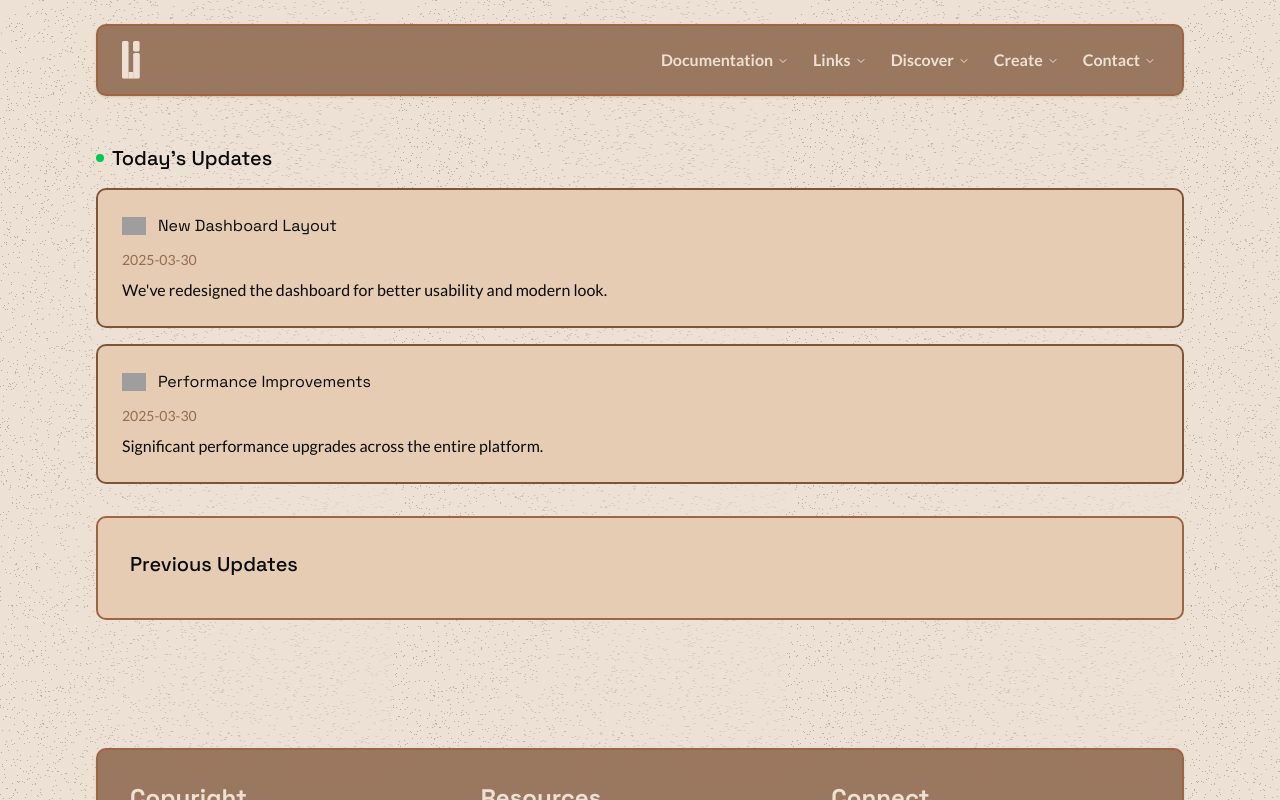
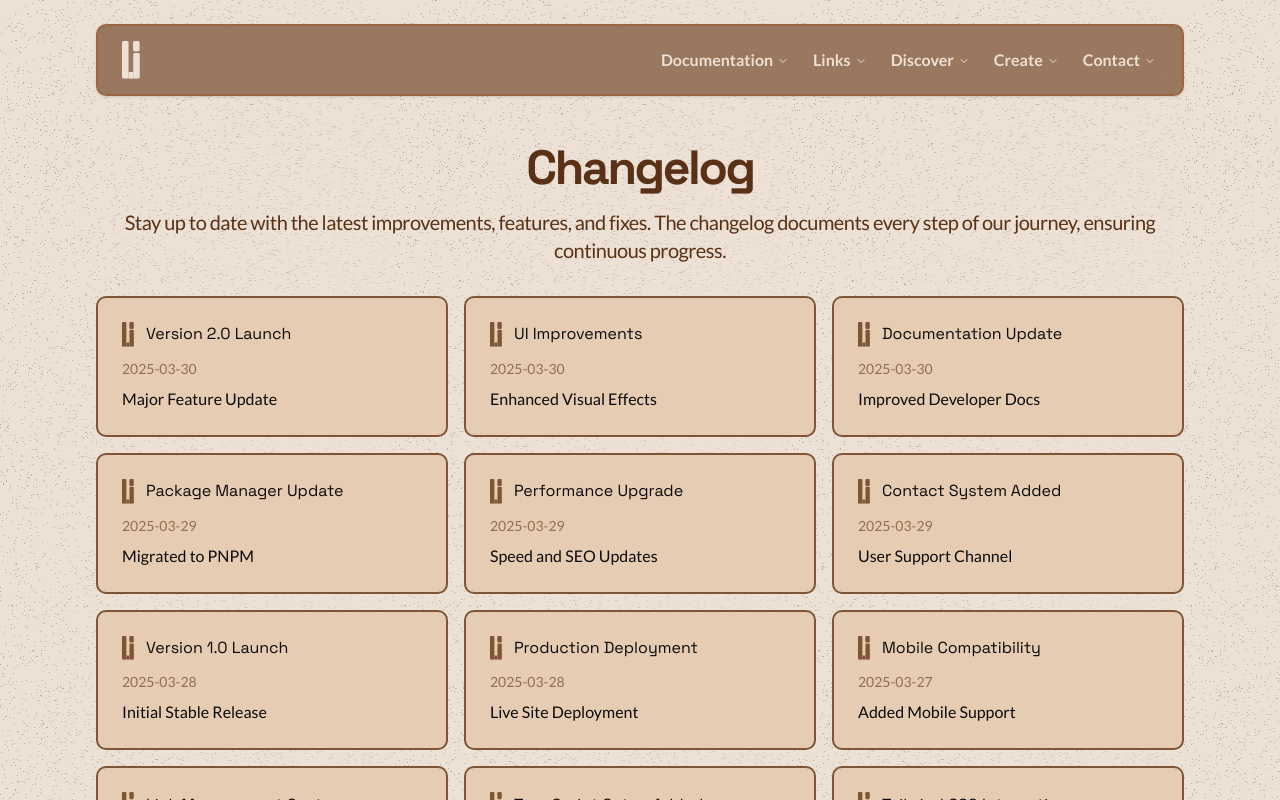
Before and after one commit to egeuysall/links, a Next.js app in the folder links/: page /docs/changelog in a window 1280 px wide. Shown: the top 800 px of the page. Built offline with nearby package versions, Linux system fonts and the light colour scheme; grey boxes are pictures that could not be loaded.

Commit message:
Build basic changelog

```diff
--- a/links/app/components/Change.tsx
+++ b/links/app/components/Change.tsx
@@ -15,7 +15,7 @@ const Change: React.FC<ChangeTypes> = ({ id, title, desc, date, iconPath }) => {
     <Link href={`/docs/changelog/${id}`} className="block">
       <section className="w-full bg-[#E6CCB2] border-2 border-[#7F5539] flex flex-col p-6 rounded-lg">
         <div className="flex items-center gap-3 mb-3">
-          <Image width={24} height={24} alt={`${title} icon`} src={iconPath} />
+          <Image width={12} height={12} alt={`${title} icon`} src={iconPath} />
           <h1>{title}</h1>
         </div>
         <p className="text-sm text-[#7F5539]/80 mb-2">{date}</p>
--- a/links/app/docs/changelog/[id]/page.tsx
+++ b/links/app/docs/changelog/[id]/page.tsx
@@ -2,7 +2,6 @@ import { notFound } from "next/navigation";
 import Image from "next/image";
 import Link from "next/link";
 import changes from "../changes";
-import type { ChangelogEntry } from "../changes";
 
 // Next.js App Router expects these exact types
 export interface PageProps {
--- a/links/app/docs/changelog/changes.ts
+++ b/links/app/docs/changelog/changes.ts
@@ -1,33 +1,96 @@
-import { v4 as uuidv4 } from "uuid";
-
 export interface ChangelogEntry {
   id: string;
   title: string;
   desc: string;
   date: string;
-  iconPath: string;
   detailedDesc?: string;
 }
 
 const changes: ChangelogEntry[] = [
   {
-    id: "changelog-1", // Using static IDs for development
-    title: "New Dashboard Layout",
-    desc: "We've redesigned the dashboard for better usability and modern look.",
-    date: "2025-03-30",
-    iconPath: "/icons/layout.png",
-    detailedDesc:
-      "Our new dashboard layout brings significant improvements to the user experience. We've reorganized the navigation, added new widgets, and improved the overall performance.",
+    id: "typescript-setup",
+    title: "TypeScript Setup Added",
+    desc: "Integrated TypeScript Support",
+    date: "2025-03-25",
+    detailedDesc: "Implemented TypeScript throughout the codebase to enhance developer experience and catch potential errors early. This includes setting up strict type checking, configuring tsconfig.json with optimal settings, adding type definitions for all components and utilities, and ensuring proper typing for all API responses and requests. This change significantly improved code maintainability and reduced runtime errors by catching type-related issues during development."
   },
   {
-    id: "changelog-2", // Using static IDs for development
-    title: "Performance Improvements",
-    desc: "Significant performance upgrades across the entire platform.",
+    id: "tailwind-integration",
+    title: "Tailwind CSS Integration",
+    desc: "Added Tailwind Framework",
+    date: "2025-03-25",
+    detailedDesc: "Completely revamped the styling system by integrating Tailwind CSS. This included setting up custom theme configuration, creating reusable utility classes, implementing responsive design patterns, and establishing consistent design tokens. The integration enables rapid UI development, maintains visual consistency, and significantly reduces CSS bundle size through its utility-first approach. Custom plugins and configurations were added to optimize the development workflow and ensure maximum efficiency in styling components."
+  },
+  {
+    id: "link-management",
+    title: "Link Management System",
+    desc: "Core Link Features Added",
+    date: "2025-03-26",
+    detailedDesc: "Developed a sophisticated link management system that forms the core functionality of the platform. Features include custom URL generation with collision detection, automatic metadata extraction from target URLs, link analytics tracking, custom alias support, and bulk link creation capabilities. The system includes rate limiting, security measures against abuse, and integration with various URL preview services. Advanced features like scheduled link expiration, password protection, and QR code generation were also implemented to provide a complete link management solution."
+  },
+  {
+    id: "mobile-responsive",
+    title: "Mobile Compatibility",
+    desc: "Added Mobile Support",
+    date: "2025-03-27",
+    detailedDesc: "Executed a comprehensive mobile-first redesign of the entire application. This involved implementing responsive breakpoints, touch-friendly interface elements, and optimized layouts for various screen sizes. Special attention was given to performance on mobile devices, including implementing lazy loading, optimizing images, and ensuring smooth animations. The update included extensive testing across multiple devices and browsers, implementing gesture controls, and ensuring accessibility standards are met across all viewports. Mobile-specific features like PWA support and offline functionality were also added."
+  },
+  {
+    id: "v1-0-release",
+    title: "Version 1.0 Launch",
+    desc: "Initial Stable Release",
+    date: "2025-03-28",
+    detailedDesc: "Marked a significant milestone with the release of Version 1.0, representing the first production-ready build of the application. This release included thoroughly tested features such as user authentication, link management, analytics dashboard, and admin controls. The release underwent extensive security auditing, performance optimization, and user acceptance testing. Documentation was completed including API references, user guides, and deployment instructions. This version established the foundation for future development while ensuring stability and reliability for end users."
+  },
+  {
+    id: "deployment",
+    title: "Production Deployment",
+    desc: "Live Site Deployment",
+    date: "2025-03-28",
+    detailedDesc: "Successfully deployed the application to production at links.egeuysal.com with a robust infrastructure setup. The deployment included configuring load balancers, implementing CDN integration for static assets, setting up automated backup systems, and establishing monitoring and alerting systems. Security measures including SSL certification, DDoS protection, and regular security scans were implemented. The deployment process was automated using CI/CD pipelines, with zero-downtime deployment capability and automatic rollback procedures in case of failures."
+  },
+  {
+    id: "package-updates",
+    title: "Package Manager Update",
+    desc: "Migrated to PNPM",
+    date: "2025-03-29",
+    detailedDesc: "Migrated the project's package management from npm to pnpm, resulting in significant improvements in installation speed and disk space usage. The transition included optimizing the dependency tree, implementing strict dependency checking, and setting up workspace features for better monorepo support. Custom pnpm scripts were created to streamline common development tasks, and the lockfile was optimized for better deterministic builds. The migration also included updating the CI/CD pipeline to leverage pnpm's caching capabilities and implementing better security practices for dependency management."
+  },
+  {
+    id: "optimization",
+    title: "Performance Upgrade",
+    desc: "Speed and SEO Updates",
+    date: "2025-03-29",
+    detailedDesc: "Conducted a comprehensive optimization effort across the entire application. Performance improvements included implementing code splitting, optimizing bundle sizes, adding service workers for offline support, and implementing advanced caching strategies. SEO enhancements included adding structured data, optimizing meta tags, implementing dynamic sitemap generation, and improving page load times. The optimization process involved extensive performance profiling, implementing performance budgets, and setting up continuous performance monitoring. These changes resulted in significant improvements in Core Web Vitals and search engine rankings."
+  },
+  {
+    id: "contact-form",
+    title: "Contact System Added",
+    desc: "User Support Channel",
+    date: "2025-03-29",
+    detailedDesc: "Developed a sophisticated contact system enabling seamless communication between users and administrators. The system includes smart form validation, spam protection through reCAPTCHA integration, and automated email notifications. Features include file attachment support, template-based responses, ticket tracking, and integration with popular CRM systems. The contact system also implements analytics tracking to monitor common user inquiries and response times. An admin dashboard was created to manage and track all communications, with support for multiple admin users and permission levels."
+  },
+  {
+    id: "v2-0-release",
+    title: "Version 2.0 Launch",
+    desc: "Major Feature Update",
     date: "2025-03-30",
-    iconPath: "/icons/performance.png",
-    detailedDesc:
-      "This update focuses on speed and reliability. We've optimized database queries, improved caching mechanisms, and reduced load times across all pages.",
+    detailedDesc: "Launched Version 2.0, marking a substantial evolution of the platform with numerous new features and improvements. Major additions include a completely redesigned user interface, advanced analytics dashboard with custom reporting capabilities, integrated A/B testing system for links, and enhanced security features including 2FA and SSO support. The update also introduced a new API version with improved rate limiting and authentication mechanisms. Performance optimizations resulted in a 50% reduction in page load times and significantly improved server response times. Extensive user testing and feedback sessions were conducted to ensure all new features met user needs and expectations."
   },
+  {
+    id: "ui-components",
+    title: "UI Improvements",
+    desc: "Enhanced Visual Effects",
+    date: "2025-03-30",
+    detailedDesc: "Implemented a comprehensive suite of advanced UI components and animations to enhance user experience. This included developing custom interactive components using Framer Motion for smooth animations, implementing skeleton loading states for improved perceived performance, and creating microinteractions throughout the interface. The update introduced a new design system with consistent component patterns, advanced form controls with validation feedback, and accessible modal systems. Special attention was given to animation performance, ensuring smooth transitions even on lower-end devices. The enhancement also included implementing dark mode support with smooth transitions and system preference detection."
+  },
+  {
+    id: "documentation",
+    title: "Documentation Update",
+    desc: "Improved Developer Docs",
+    date: "2025-03-30",
+    detailedDesc: "Executed a complete overhaul of project documentation to improve developer onboarding and user guidance. This included creating detailed API documentation with interactive examples using Swagger UI, implementing a new documentation website with full-text search capabilities, and providing comprehensive guides for all features. The documentation now includes detailed troubleshooting guides, performance optimization tips, security best practices, and contribution guidelines. Video tutorials were added for complex features, and the documentation site was made responsive for mobile viewing. Regular documentation review processes were established to ensure content stays current with each release."
+  }
 ];
 
 export default changes;
--- a/links/app/docs/changelog/page.tsx
+++ b/links/app/docs/changelog/page.tsx
@@ -1,75 +1,44 @@
 import React from "react";
-import changes from "./changes";
-import Change from "../../components/Change";
+import changes from "./changes";  // correct import as it's in the same directory
+import Change from "../../components/Change";  // adjust path if needed
 
-interface ChangeType {
-  id: string;
-  title: string;
-  desc: string;
-  date: string;
-  iconPath: string;
-}
-
-const Home = () => {
+const ChangelogPage = () => {
   // Sort changes by date (most recent first)
   const sortedChanges = [...changes].sort(
     (a, b) => new Date(b.date).getTime() - new Date(a.date).getTime()
   );
 
-  // Get today's changes
-  const todayChanges = sortedChanges.filter((change) => {
-    const changeDate = new Date(change.date);
-    const today = new Date("2025-03-30");
-    return changeDate.toDateString() === today.toDateString();
-  });
-
-  // Get other changes
-  const previousChanges = sortedChanges.filter((change) => {
-    const changeDate = new Date(change.date);
-    const today = new Date("2025-03-30");
-    return changeDate.toDateString() !== today.toDateString();
-  });
-
   return (
     <main className="w-full h-full flex items-center justify-center flex-col gap-8">
-      {/* Today's Changes Section */}
       <section className="flex flex-col gap-4 w-full">
-        <div className="flex items-center gap-2">
-          <div className="w-2 h-2 rounded-full bg-green-500" />
-          <h2 className="text-xl font-medium">Today's Updates</h2>
-        </div>
-        {todayChanges.length > 0 ? (
-          todayChanges.map((change) => (
+        <h1 className="text-5xl font-bold text-center text-[#593116] tracking-tighter break-normal whitespace-normal">
+          Changelog
+        </h1>
+        <p className="text-center text-[#593116] tracking-tight text-xl">
+          Stay up to date with the latest improvements, features, and fixes. The changelog documents
+          every step of our journey, ensuring continuous progress.
+        </p>
+      </section>
+
+      {/* All changes in a simple list */}
+      <section className="grid md:grid-cols-2 lg:grid-cols-3 w-full gap-4 mb-24">
+        {sortedChanges && sortedChanges.length > 0 ? (
+          sortedChanges.map((change) => (
             <Change
               key={change.id}
               id={change.id}
               title={change.title}
               desc={change.desc}
               date={change.date}
-              iconPath={change.iconPath}
+              iconPath="/logos/input-logo.svg"
             />
           ))
         ) : (
-          <p className="text-[#7F5539]/80">No updates today</p>
+          <p>No changelog entries available</p>
         )}
-      </section>
-
-      {/* Previous Changes Section */}
-      <section className="flex flex-col gap-4 bg-[#E6CCB2] w-full p-8 rounded-lg border-2 border-[#9C6644] mb-24">
-        <h2 className="text-xl font-medium mb-2">Previous Updates</h2>
-        {previousChanges.map((change) => (
-          <Change
-            key={change.id}
-            id={change.id}
-            title={change.title}
-            desc={change.desc}
-            date={change.date}
-            iconPath={change.iconPath}
-          />
-        ))}
       </section>
     </main>
   );
 };
 
-export default Home;
+export default ChangelogPage;
--- a/links/package.json
+++ b/links/package.json
@@ -39,6 +39,7 @@
     "react-router-dom": "^7.4.1",
     "react-syntax-highlighter": "^15.6.1",
     "resend": "^4.1.2",
+    "slugify": "^1.6.6",
     "sonner": "^2.0.1",
     "tailwind-merge": "^3.0.2",
     "tw-animate-css": "^1.2.4",
```
Also changed, not shown: links/app/docs/getting-started/page.tsx (+18 -18 lines), 1 other file (tests, documents, lock files or other folders).
